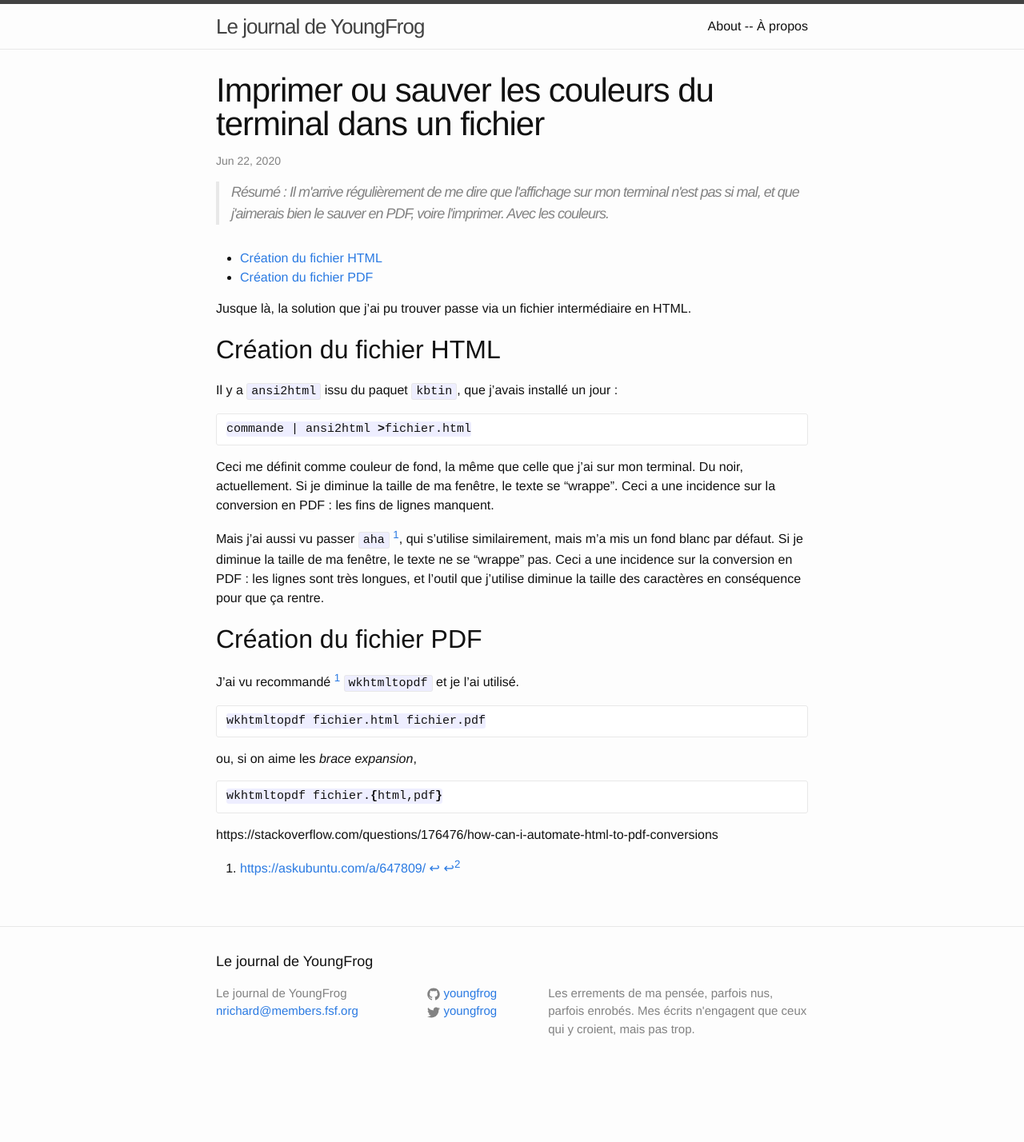
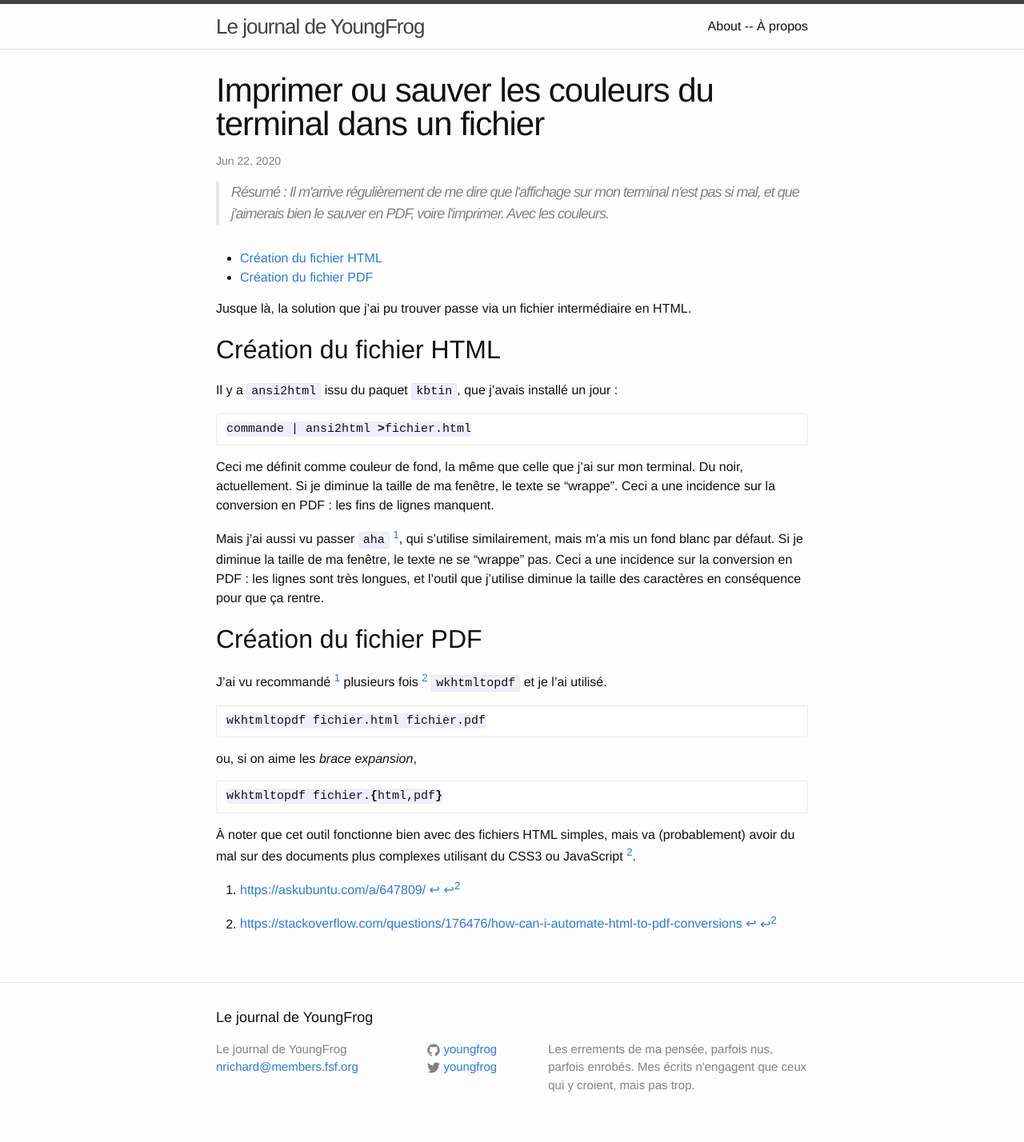
Before and after one commit to YoungFrog/youngfrog.github.io, a Jekyll site: the page built from _posts/2020-06-22-imprimer-ou-sauver-les-couleurs-du-terminal-dans-un-fichier.markdown, in a window 1280 px wide. Shown: the whole page at 80% size. Built offline with Jekyll 4.4.1, drawn with Linux system fonts in a browser that asks for light colours; before the commit the page ends 1358 px from its top, so only the background shows below that.

Commit message:
quelques précisions sur le post précédent

````diff
--- a/_posts/2020-06-22-imprimer-ou-sauver-les-couleurs-du-terminal-dans-un-fichier.markdown
+++ b/_posts/2020-06-22-imprimer-ou-sauver-les-couleurs-du-terminal-dans-un-fichier.markdown
@@ -27,7 +27,7 @@ Si je diminue la taille de ma fenêtre, le texte ne se "wrappe" pas. Ceci a une
 
 ## Création du fichier PDF
 
-J'ai vu recommandé [^1] `wkhtmltopdf` et je l'ai utilisé.
+J'ai vu recommandé [^1] plusieurs fois [^2] `wkhtmltopdf` et je l'ai utilisé.
 
 ``` shell
 wkhtmltopdf fichier.html fichier.pdf
@@ -37,6 +37,8 @@ ou, si on aime les *brace expansion*,
 wkhtmltopdf fichier.{html,pdf}
 ```
 
+À noter que cet outil fonctionne bien avec des fichiers HTML simples, mais va (probablement) avoir du mal sur des documents plus complexes utilisant du CSS3 ou JavaScript [^2].
+
 [^1]: <https://askubuntu.com/a/647809/>
 
-https://stackoverflow.com/questions/176476/how-can-i-automate-html-to-pdf-conversions
+[^2]: <https://stackoverflow.com/questions/176476/how-can-i-automate-html-to-pdf-conversions>
````
